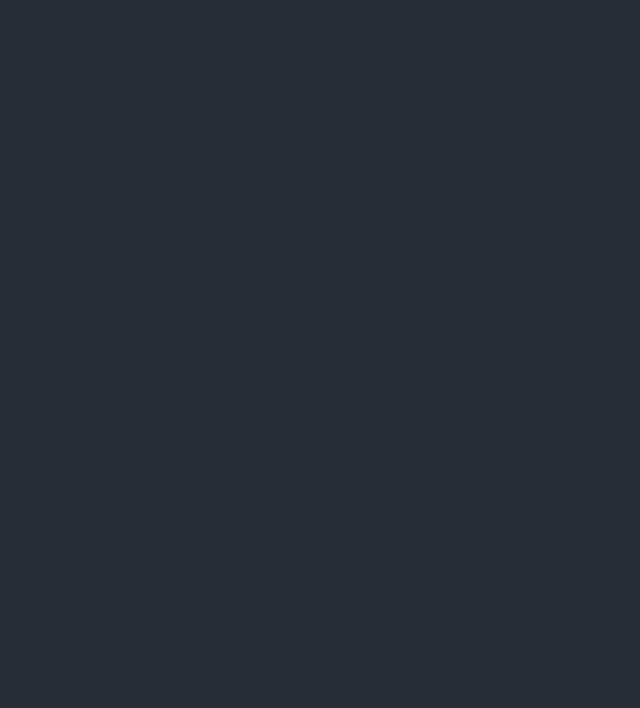
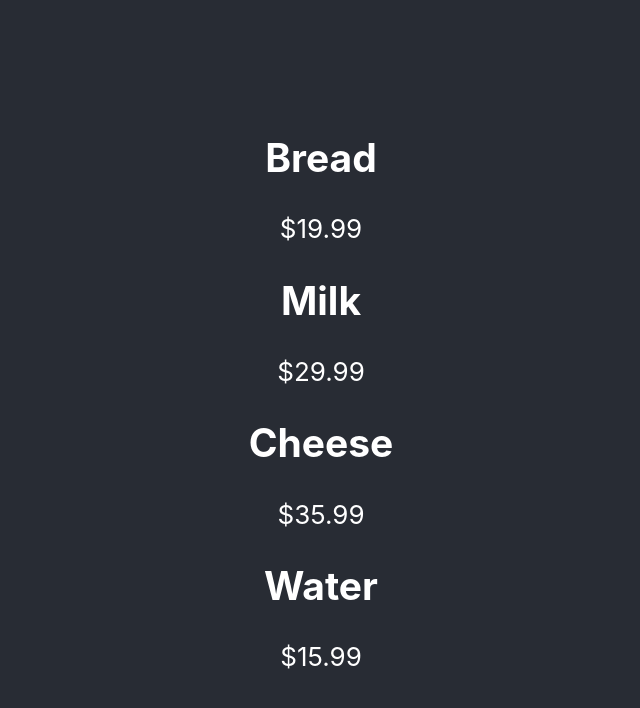
Before and after one commit to MaxMartinsen/JavaScript-Frameworks, a React (Create React App) app: page / in a window 1280 px wide. Shown: the top 708 px of the page, without its empty margins (319-959 px from the left). Built offline with nearby package versions, Linux system fonts and the light colour scheme.

Commit message:
Level 1 process

```diff
--- a/src/App.js
+++ b/src/App.js
@@ -1,9 +1,31 @@
 import './App.css';
 
+function ProductList({productsMap}) {
+  return (
+    <div>
+    {productsMap.map((product) => (
+      <div key={product.id}>
+        <h2>{product.title}</h2>
+        <p>${product.price}</p>
+      </div>
+    ))}
+  </div>
+  )
+}
+
 function App() {
+
+  const products = [
+    { id: 0, title: 'Bread', price: 19.99 },
+    { id: 1, title: 'Milk', price: 29.99 },
+    { id: 2, title: 'Cheese', price: 35.99 },
+    { id: 3, title: 'Water', price: 15.99 },
+  ];
+
   return (
     <div className="App">
       <header className="App-header">
+        <ProductList productsMap = {products}/>
       </header>
     </div>
   );
```
